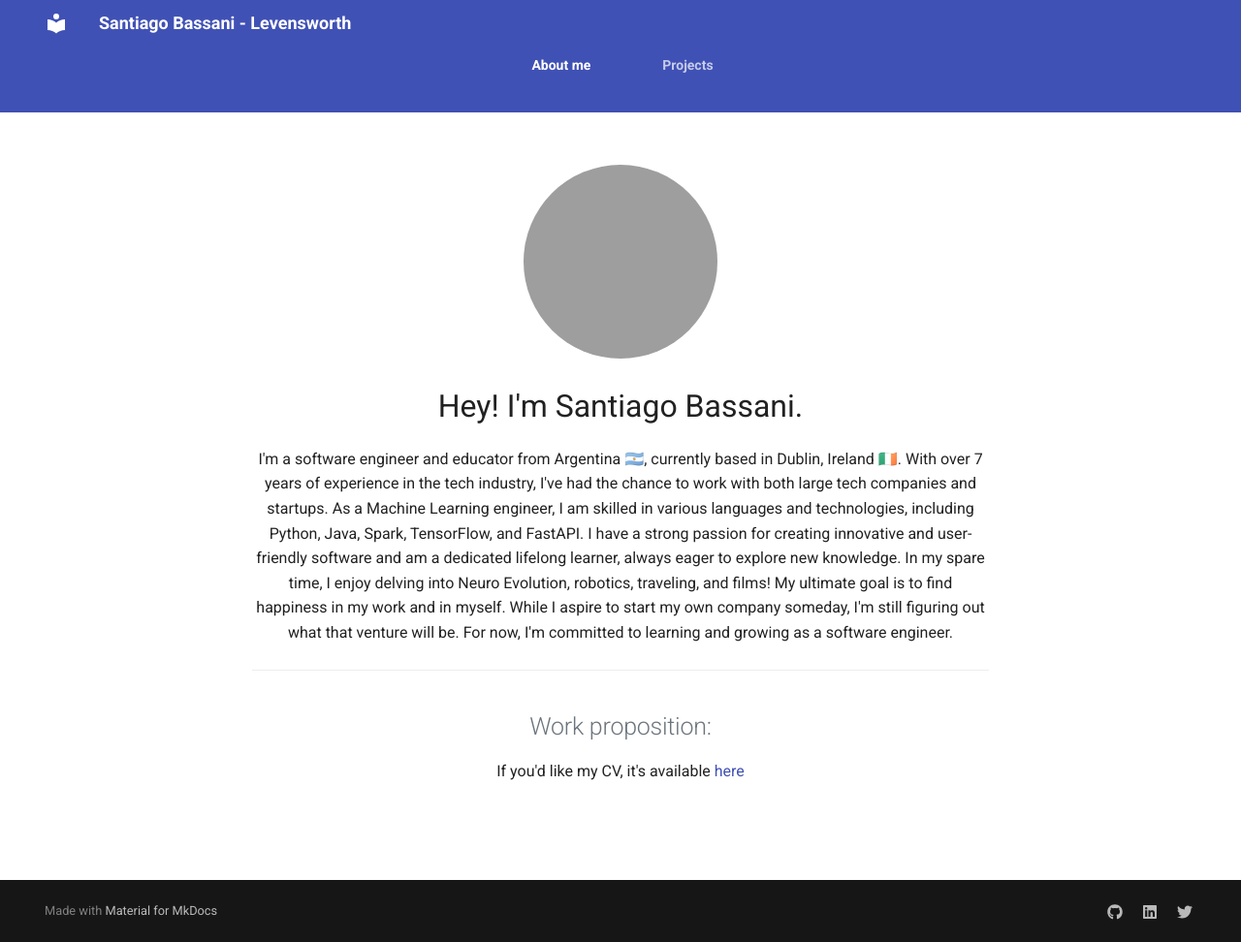
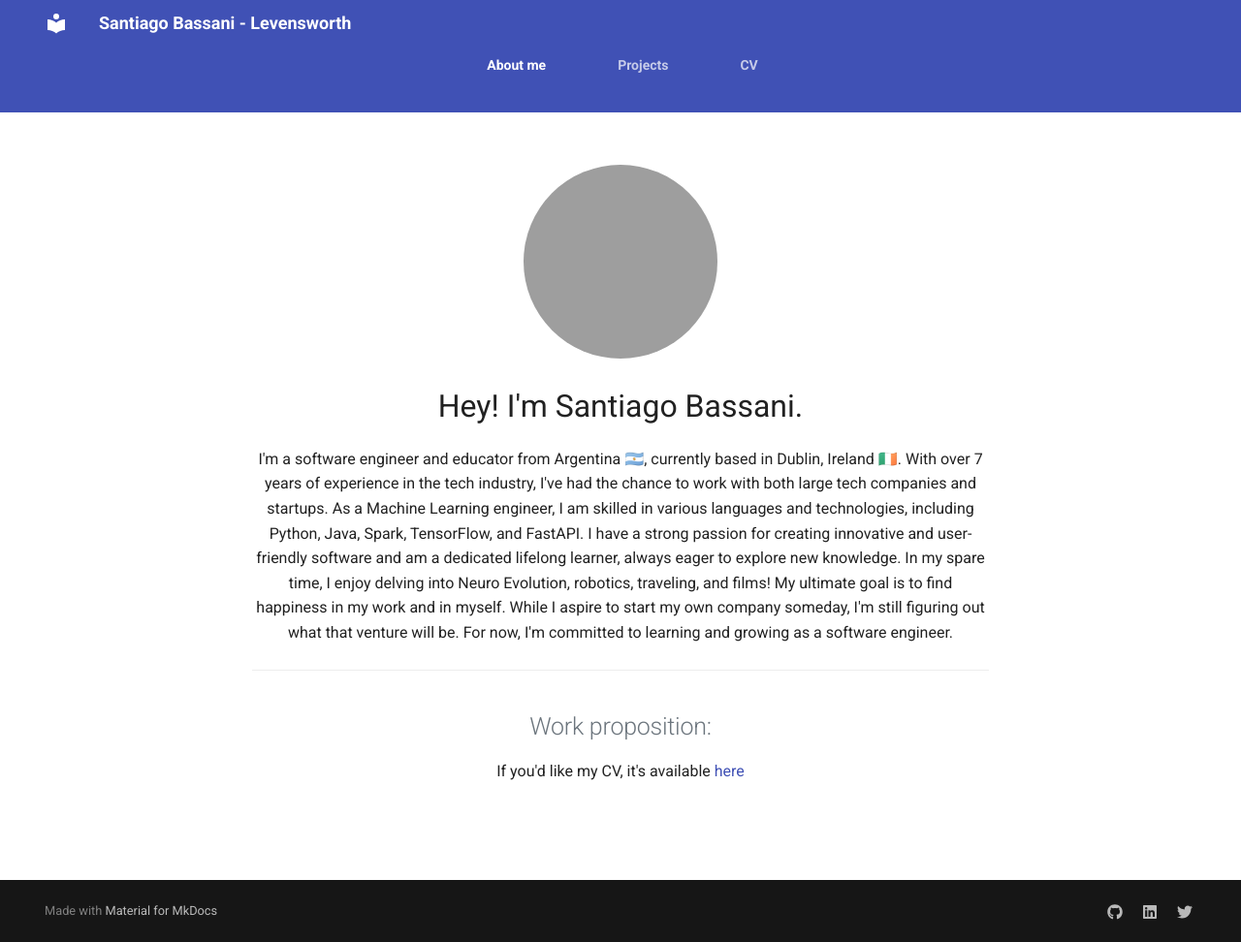
Before and after one commit to levensworth/levensworth.github.io, an MkDocs documentation site: the page built from docs/index.md, in a window 1280 px wide and 972 px high. Shown: the whole window at 97% size. Built offline with MkDocs 1.6.1 and Material for MkDocs 9.7.7, drawn with Linux system fonts in a browser that asks for light colours; grey boxes are pictures that could not be loaded.

Commit message:
[ADD] cv to menu

```diff
--- a/mkdocs.yml
+++ b/mkdocs.yml
@@ -15,6 +15,7 @@ theme:
 nav:
   - About me: index.md
   - Projects: projects.md
+  - CV: santiago_bassani_CV.pdf
   # - Blog:
   #   - blog/index.md
 
```
